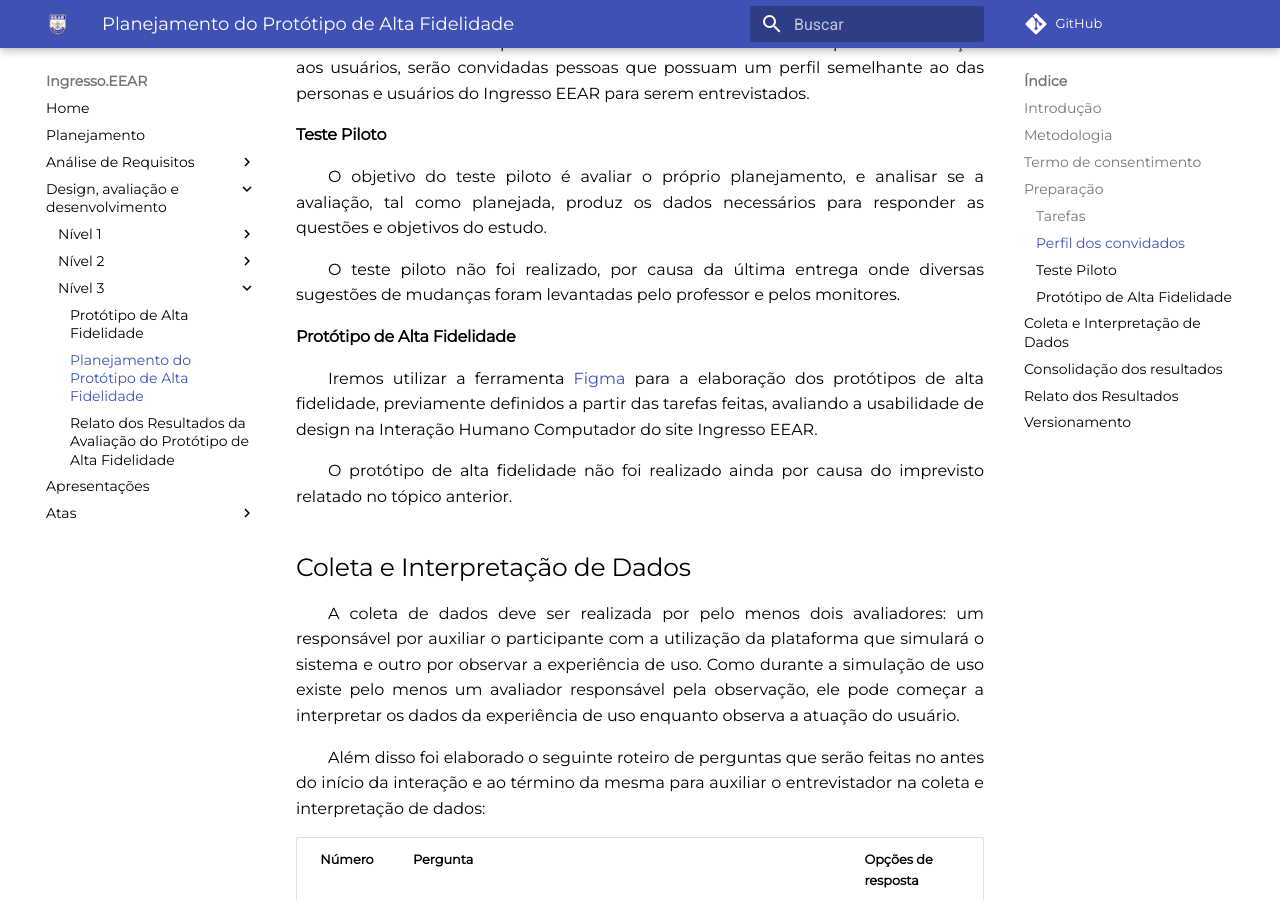
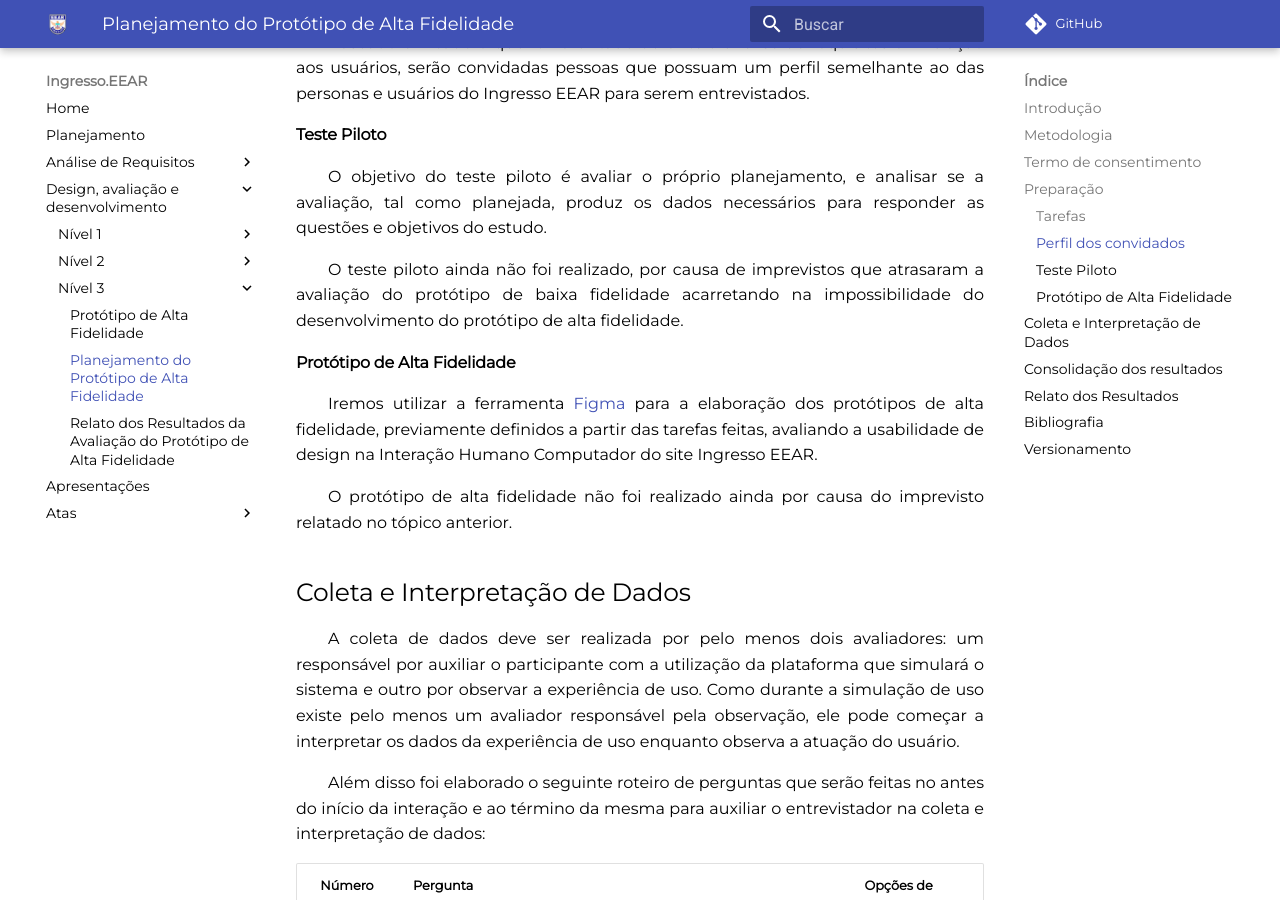
Before and after one commit to CarlosZoft/2020.2-Ingresso.eear, an MkDocs documentation site: the page built from docs/design-ava-dese/nivel-3/plan-prototipo-alta.md, in a window 1280 px wide and 900 px high, scrolled down 2114 px. Built offline with MkDocs 1.6.1 and Material for MkDocs 9.7.7, drawn with Linux system fonts in a browser that asks for light colours; comment, search, counter and statistics services are not loaded; some of the changed text lies outside the part shown.

Commit message:
(#43) Corrigindo erros de portugues

```diff
--- a/docs/design-ava-dese/nivel-3/plan-prototipo-alta.md
+++ b/docs/design-ava-dese/nivel-3/plan-prototipo-alta.md
@@ -43,7 +43,7 @@ De posse dessas informações, gostaríamos que você se pronunciasse acerca da
 #### Teste Piloto
 &emsp;&emsp;O objetivo do teste piloto é avaliar o próprio planejamento, e analisar se a avaliação, tal como planejada, produz os dados necessários para responder as questões e objetivos do estudo.
 
-&emsp;&emsp;O teste piloto não foi realizado, por causa da última entrega onde diversas sugestões de mudanças foram levantadas pelo professor e pelos monitores.
+&emsp;&emsp;O teste piloto ainda não foi realizado, por causa de imprevistos que atrasaram a avaliação do protótipo de baixa fidelidade acarretando na impossibilidade do desenvolvimento do protótipo de alta fidelidade.
 
 #### Protótipo de Alta Fidelidade
 &emsp;&emsp;Iremos utilizar a ferramenta [Figma](https://www.figma.com/) para a elaboração dos protótipos de alta fidelidade, previamente definidos a partir das tarefas feitas, avaliando a usabilidade de design na Interação Humano Computador do site Ingresso EEAR.
@@ -79,7 +79,8 @@ De posse dessas informações, gostaríamos que você se pronunciasse acerca da
     - Sugestões de correção;
     - Partes do sistema que podem ser mais bem elaboradas.
 
-
+## Bibliografia
+> Barbosa, S. D. J.; Silva, B. S. da; Silveira, M. S.; Gasparini, I.; Darin, T.; Barbosa, G. D. J. (2021) *Interação Humano-Computador e Experiência do usuário.*
 
 ## Versionamento
 |Versão|Data|Modificação|Autor|
```
